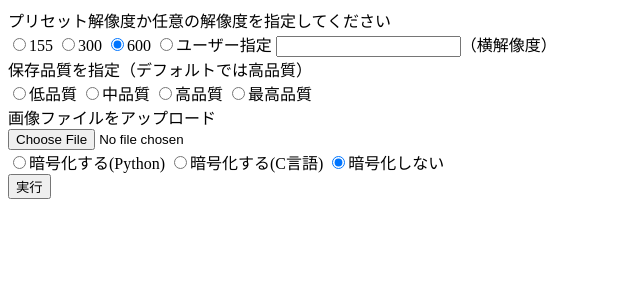
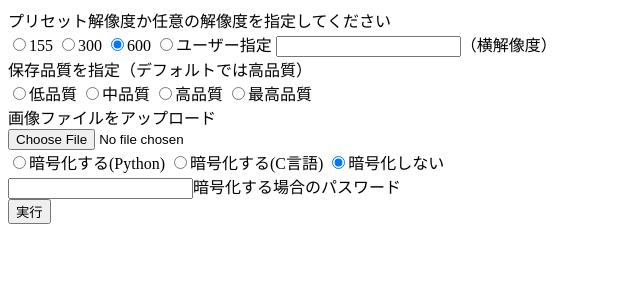
Before and after one commit to Sansyou47/imagearchiver, a Flask app: page / in a window 1280 px wide. Shown: the top 300 px of the page, without its empty margins (0-640 px from the left). Run offline with Flask 2, Linux system fonts and the light colour scheme; parts of the project's set-up code (start-up, migrations or seed data) failed here and were passed over.

Commit message:
パスワード設定項目を追加

```diff
--- a/web/app/templates/index.html
+++ b/web/app/templates/index.html
@@ -26,6 +26,8 @@
         <input type="radio" name="do_encrypt" value="2">暗号化する(C言語)
         <input type="radio" name="do_encrypt" value="0" checked>暗号化しない
         <br>
+        <input type="password" name="password" value="">暗号化する場合のパスワード
+        <br>
         <input type="submit" value="実行">
     </form>
 </body>
```
